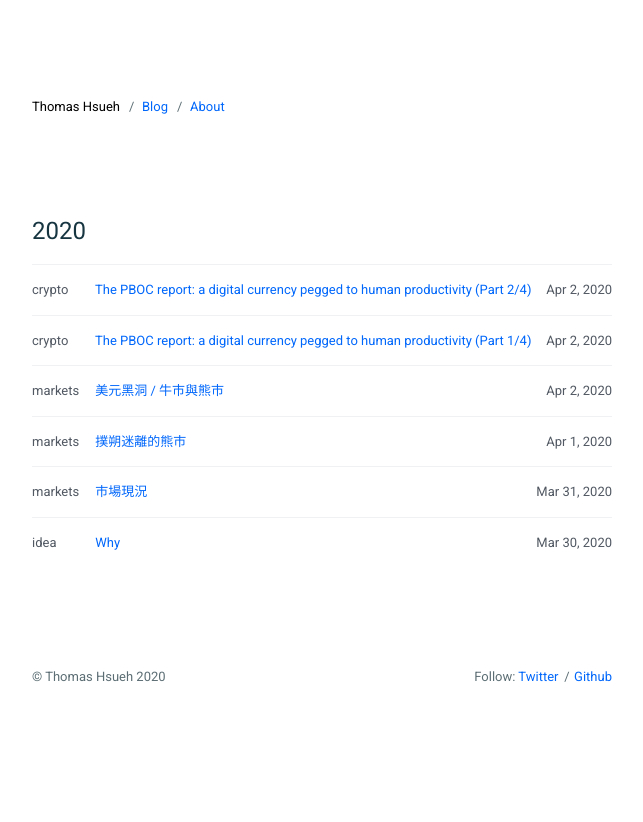
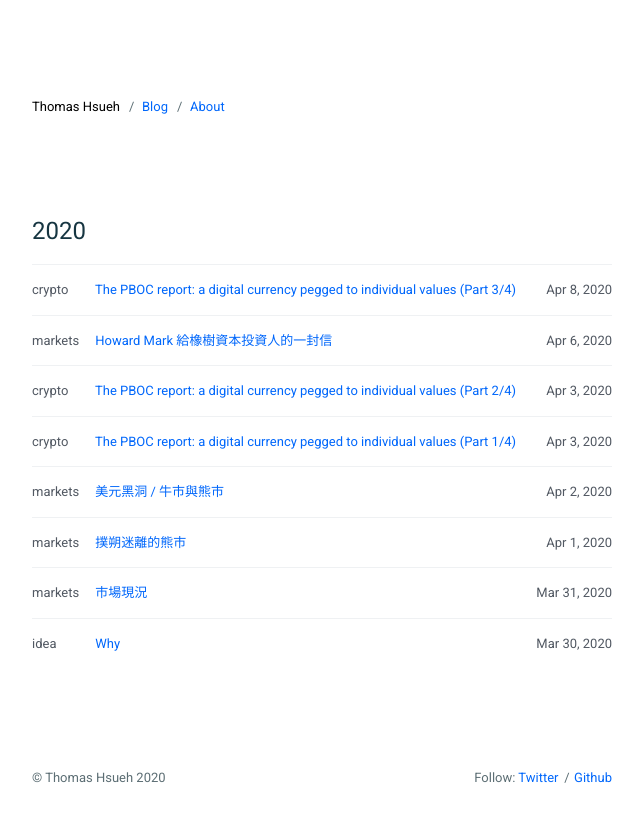
Before and after one commit to guiltygyoza/blog, a Jekyll site: the page built from index.html, in a window 1280 px wide. Shown: the top 822 px of the page, without its empty margins (318-961 px from the left). Built offline with Jekyll 4.4.1, drawn with Linux system fonts in a browser that asks for light colours; some of the changed lines change nothing that is shown.

Commit message:
added post

```diff
--- a/_posts/2020-04-03-the-pboc-report-part-1.md
+++ b/_posts/2020-04-03-the-pboc-report-part-1.md
@@ -1,7 +1,7 @@
 ---
 layout: post
-title:  "The PBOC report: a digital currency pegged to human productivity (Part 1/4)"
-date:   2020-04-02 00:00:00 -0500
+title:  "The PBOC report: a digital currency pegged to individual values (Part 1/4)"
+date:   2020-04-03 00:00:00 -0500
 categories: crypto
 ---
 #### Source: [中国人民银行论文：货币政策的市场化协同与大数据机制研究 — 邹平座](https://www.chainnews.com/zh-hant/articles/551734637322.htm)
@@ -43,7 +43,7 @@ From a data standpoint, China's M2/GDP is apparently higher than other countries
 
 Indeed, M2/GDP is an important indicator for a country's macroeconomic policy-making. To understand it better, we need to answer 3 questions:
 1. What is China's GDP?
-2. How to solve for accurate GDP statistics in real time?
+2. How to solve for accurate and timely GDP statistics?
 3. In the face of skyrocketing uncertainty, where should China's monetary policies go?
 
 (*China is unique in its challenges and economic patterns, which calls for unique problem-solving approaches.*)
--- a/_posts/2020-04-03-the-pboc-report-part-2.md
+++ b/_posts/2020-04-03-the-pboc-report-part-2.md
@@ -1,7 +1,7 @@
 ---
 layout: post
-title:  "The PBOC report: a digital currency pegged to human productivity (Part 2/4)"
-date:   2020-04-02 00:00:00 -0500
+title:  "The PBOC report: a digital currency pegged to individual values (Part 2/4)"
+date:   2020-04-03 00:00:00 -0500
 categories: crypto
 ---
 #### Source: [中国人民银行论文：货币政策的市场化协同与大数据机制研究 — 邹平座](https://www.chainnews.com/zh-hant/articles/551734637322.htm)
@@ -15,11 +15,11 @@ Zou Pingzuo, chief researcher at People’s Bank of China
 
 #### Question 1: Is the GDP number reported by the National Bureau of Statistics of China (NBS) accurate?
 
-This question touches the heart of macroeconomic policy-making. According to research, the statistics reported by the NBS does not reflect the true GDP, wherein the error is considerably large. Due to country-to-country differences in their conditions, as well as the different capacities in statistics gathering, there is no value in comparing GDPs across different countries. The dogmatic application of traditional monetary policy model will result in clear monetary policy failure. Therefore, the statistics from the NBS shall not serve as the only data that drives policy making; we need to build big data model for GDP and implement marketization, fine-grain and dynamic data management.
+**This question touches the heart of macroeconomic policy-making. I opined that the statistics reported by the NBS does not reflect the true GDP, wherein the error is considerably large.** Due to country-to-country differences in their conditions, as well as the different capacities in statistics gathering, there is no value in comparing GDPs across different countries. The dogmatic application of traditional monetary policy model will result in clear monetary policy failure. Therefore, the statistics from the NBS shall not serve as the only data that drives policy making; **we need to build big data model for GDP and implement marketization, fine-grain and dynamic data management.**
 
 Due to its important role in policy making, the measurement of GDP shall tolerate no compromise at all. In 2015, IMF predicted that we have approached the end of the American Era — China's GDP based on Purchasing Power Parity (PPP) will surpass the US in 5 years — and that 2016 will be the first year of the Chinese Era. This statement was an atomic bomb to the western countries and fueled controversy. The western media voiced their doubt and anxiety. In reality, this conclusion was complete unscientific. The reason is that the PPP was derived from the chosen basket of goods, but the estimates of their true prices were erroneous. Currently the price of major agricultural produce and the price of durable consumer goods based on PPP in China are higher than the western countries. IMF's conclusion is therefore invalid.
 
-(*From my own research experience, I opined that IMF's conclusion and methodology is inapplicable to China's situation. I attended the training program designed for central bank senior managers and discovered that many of their research methodologies are completely inapplicable to China. For instance, IMF uses the Life-Cycle Hypothesis (LCH) extensively to analyze investments and savings, but they fail to recognize the unique tradition and economic structure of each country. Families are the basic building blocks of China's economy, while the LCH assumes that individuals are the basic building blocks of an economy as is the case in the US among other developed countries. The life cycle curves of these two economic structures are very different. China's curve would resemble an upward linear trend, while the LCH's one would resemble a normal distribution. An obvious evidence is that savings rates in China and Southeast Asian countries are higher than that of western countries.*)
+(*From my own research experience, I opined that IMF's conclusion and methodology is inapplicable to China's situation. I attended the training program designed for central bank senior managers and discovered that many of their research methodologies are completely inapplicable to China. For instance, IMF uses the Life-Cycle Hypothesis (LCH) extensively to analyze investments and savings, but they fail to recognize the unique tradition and economic structure of each country. Households are the basic building blocks of China's economy, while the LCH assumes that individuals are the basic building blocks of an economy as is the case in the US among other developed countries. The life cycle curves of these two economic structures are very different. China's curve would resemble an upward linear trend, while the LCH's one would resemble a normal distribution. An obvious evidence is that savings rates in China and Southeast Asian countries are higher than that of western countries.*)
 
 On the other side of the coin, we should acknowledge that China's GDP has been grossly underestimated, which is an important aspect of the Chinese characteristics. That there is massive leakage in GDP statistics measurement should be recognized, otherwise government failure will become the norm, and decisions will always be made from grossly incomplete information.
 
@@ -27,7 +27,7 @@ On the other side of the coin, we should acknowledge that China's GDP has been g
 
 Logically and empirically speaking, there are five angles to approach the problem of the underestimation of China's GDP:
 
-1 - The structure of China's economy is very complicated. The building blocks are the families, and there are an abundance of centrally-owned and state-owned enterprises. There are a myriad of internal transactions — a son working for his father without earning an income reportable for GDP calculation, income earned from the private plots allocated to an individual on a collective farm is not included in the calculation of GDP, and capital movements between centrally-owned and state-owned enterprises are counted as internal transactions as well.
+1 - The structure of China's economy is very complicated. The building blocks are the households, and there are an abundance of centrally-owned and state-owned enterprises. There are a myriad of internal transactions — a son working for his father without earning an income reportable for GDP calculation, income earned from the private plots allocated to an individual on a collective farm is not included in the calculation of GDP, and capital movements between centrally-owned and state-owned enterprises are counted as internal transactions as well.
 
 2 - The degree of China's marketization is far too low that a massive amount of products and services are not recorded into the transaction process because of obscure property rights, and therefore are not treated as commodity. The degree to which a country's GDP can be measured is proportional to the degree of marketization of its economy. There are 3 aspects to this problem: 1/ a vast amount of intangible assets in China such as intellectual property, artworks and antiques lack clear demarcation of property rights, which forbids them from being traded; 2/ a vast amount of services such as legal and social services could not be commoditized; 3/ a vast amount of means of production such as farm lands lack clear demarcation of ownership, which forbids them from being traded.
 
@@ -37,7 +37,7 @@ Logically and empirically speaking, there are five angles to approach the proble
 
 4 - Massive amount of public goods are counted as investment, not consumption. The ways in which public goods are produced and consumed are drastically different from that in the western countries in 3 ways: 1/ The consumptions made by the massive government bodies and public institutions bear the property of public goods, including public servants' insurance, housing, meal, transportation, healthcare, traveling, entertainment, and fitness, which are partially or completely covered by the government; government offices are equipped with cafeterias, kindergartens, barber shops, hospitals, gyms and theaters. Housings are allocated centrally for public servants. 2/ Centrally-owned enterprises produce massive amount of public goods that are worth trillions of RMB every year, such as highways, parks, plazas, water facilities, and stadiums. 3/ The government provides a dominant portion of all services in the economy, including security, education, cultural and legal service. Its degree of commoditization is far lower than countries with market economy. The 2020 coronavirus pandemic highlights the sheer amount of public goods provided by centrally- and state-owned enterprises.
 
-Public goods are usually counted as investment and not included in consumption. Thus, many economists asserted that there is a shortage of consumption in China and pushed for policies that encourage more consumption, leading to rising debt levels in families. We need to understand that a considerable portion of the Chinese society does not need to rely on their income to live. Therefore, both output-based and income-based GDP numbers are gross underestimations. The total volume of consumption is also grossly underestimated.
+Public goods are usually counted as investment and not included in consumption. Thus, many economists asserted that there is a shortage of consumption in China and pushed for policies that encourage more consumption, leading to rising debt levels in households. We need to understand that a considerable portion of the Chinese society does not need to rely on their income to live. Therefore, both output-based and income-based GDP numbers are gross underestimations. The total volume of consumption is also grossly underestimated.
 
 (*Today, housings are still allocated for public servants. Xinhua News Agency has exceptional cafeteria provided for free, where the quality of meal exceeds that of UK's above average households. Thus, millions of people choose to take exams in hope of becoming public servants, who are often regarded collectively as the nobility class. Furthermore, officials are known to cover up for one another, and their families enjoy generational benefits from the government.*)
 
--- /dev/null
+++ b/_posts/2020-04-06-howard-marks-to-oaktree-clients.md
@@ -0,0 +1,48 @@
+---
+layout: post
+title:  Howard Mark 給橡樹資本投資人的一封信
+date:   2020-04-06 00:00:00 -0500
+categories: markets
+---
+#### Source: [Which Way Now? — Howard Marks](https://www.oaktreecapital.com/docs/default-source/memos/which-way-now.pdf)
+
+前方情勢詭譎，Ryan Selkis 在 daily newsletter 裡建議參考 Howard Marks 對當前情勢的思路。
+
+於是打開他 3/31 給投資人的信，節錄翻譯：
+
+***
+
+過去六週，市場大起大落。
+
+
+短、中期來看，疫情、經濟衝擊、央行救市三者誰會勝出？為了負責任的思考這個問題，我決定將樂觀與悲觀的因素整理出來。
+
+### 樂觀
+- 中國、韓國的疫情已受控制；義大利、西班牙、紐約的疫情已達/過高峰。
+- 疫情在今年Q2趨緩、Q3短暫回彈，經濟能馬上恢復。
+- 政府將整個社會置於人工昏迷，並以急診室之姿提供前所未見的紓困方案。
+- 今日銀行體系比大蕭條時牢固的多。
+- PPE生產速度提升、治療藥物研究加速。
+
+### 悲觀
+- 我對疫情非常悲觀，尤其是美國 — 我們可能將面臨病床短缺而被迫啟用戰時分診程序。
+- 經濟大幅收縮。失業率8-10%，Q2 GDP 下滑15-30%。有預測指出標普五百企業收益可能下滑120%，亦即陷入虧損。
+V形回彈的想法不實際。
+- 趁著新增案例數下滑而恢復經濟活動的方式可能導致疫情再度惡化。
+- 很多企業零營收，支出消減有限，面臨倒閉；很多企業在疫情前處於高槓桿狀態，面臨估值下降、信評下降、債務違約、追繳保證金通知、投資組合清算、斷頭。
+- 因為疫情導致的美國國內原油需求下降，加上油價戰爭，原油已從去年底一桶$61下滑至今天一桶$19。這將導致嚴重的後果：產油國家和公司面臨巨大虧損、失業潮、石油產業投資冷卻、產油設備停擺或毀損、美國石油獨立進展退步。
+- 龐大的負財富效應抑制消費與投資。
+
+考慮我們的政府已釋出鉅額紓困方案來拯救經濟。從根本來看，就算我們能印出足夠的鈔票來補償所有失業者的收入加上所有企業的虧損，這樣就夠了嗎？我認為不：
+- 第一，我們需要勞動與企業產出，否則光發錢沒有用，因為沒東西買。
+- 第二，就算我們能維持最低限度產出，產出長期低迷的後果是什麼？
+- 第三，央行資產負債表急速擴張的後果是什麼？去年六月，我在 [This Time It's Different](https://www.oaktreecapital.com/docs/default-source/memos/this-time-its-different.pdf) 裡討論了 Modern Monetary Theory 的問題。現在來看，MMT已成事實，我們要討論的是其影響：美元是否可能失去國際儲備貨幣的地位？倘若成真，是否將導致財政赤字更難處理？持續印鈔是否將加速通膨？同時面臨國際財貨供給銳減，是否將近一步加速通膨？
+
+記住，芝加哥Booth商學院的所有學者們皆對MMT頗有微詞。
+
+### 總結
+08年金融危機時，我擔心金融機構連鎖倒閉對經濟的衝擊。但人們日常生活基本不變，並沒有受到生命威脅；今天我們面臨更嚴峻的負面後果 — 社會隔離、疾病與死亡、經濟緊縮、對政府的高度依賴，以及對長遠影響的未知。
+
+近來，市場已反映了對疫情、經濟與政策走向的預期。我私以為上週股市回彈過於樂觀。我認為，上週五的市場價格已將樂觀的前景計算在內，卻缺乏對情勢惡化的考慮。因此，總結以上觀點，我預期資產價格將再度下跌。此刻的重點在於準備迎接下跌時的入場時機。
+
+世界有一天將會回歸正常，儘管很多事情將會永遠改變。最重要的是在這段期間我們保護好自己的健康與財產。請大家注意安全。
--- /dev/null
+++ b/_posts/2020-04-08-the-pboc-report-part-3.md
@@ -0,0 +1,26 @@
+---
+layout: post
+title:  "The PBOC report: a digital currency pegged to individual values (Part 3/4)"
+date:   2020-04-08 00:00:00 -0500
+categories: crypto
+---
+#### Source: [中国人民银行论文：货币政策的市场化协同与大数据机制研究 — 邹平座](https://www.chainnews.com/zh-hant/articles/551734637322.htm)
+
+This report by People Bank of China touched upon ideas and visions that resonate with my understanding of various ideas and projects in the Ethereum community (for completely different ends perhaps), thus I am motivated to translate it into English.
+
+***
+
+## The Synergy from the Marketization of Monetary Policy and the Research on Big Data Mechanism
+Zou Pingzuo, chief researcher at People’s Bank of China
+
+#### Question 2: How to solve for accurate, timely, and sufficient GDP statistics?
+
+**My proposal is: explore marketized big data, analyze the process of GDP statistics formation at the micro scale, and construct a new univariate econometric model based on individual value function.**
+
+The modern time calls for a new macroeconomic data industry, where modern information technology is fully leveraged to build a macroeconomic big data system that is real-time, dynamic, and accurate, and to transform the process of this ___________. The fourth plenary meeting of the nineteenth Central Committee of the Communist Party of China made it very clear that data is a mean of production and is involved in economic resource allocation in China. Large-scale macroeconomic models will be built on this foundation, solve for accurate and timely economic big data and achieve objectivity and timeliness in our monetary policy-making.
+
+First, we shall construct the multivariate big data for GDP by considering the four sectors: households (families), businesses, governments and exports.
+
+
+
+**aa**
```
